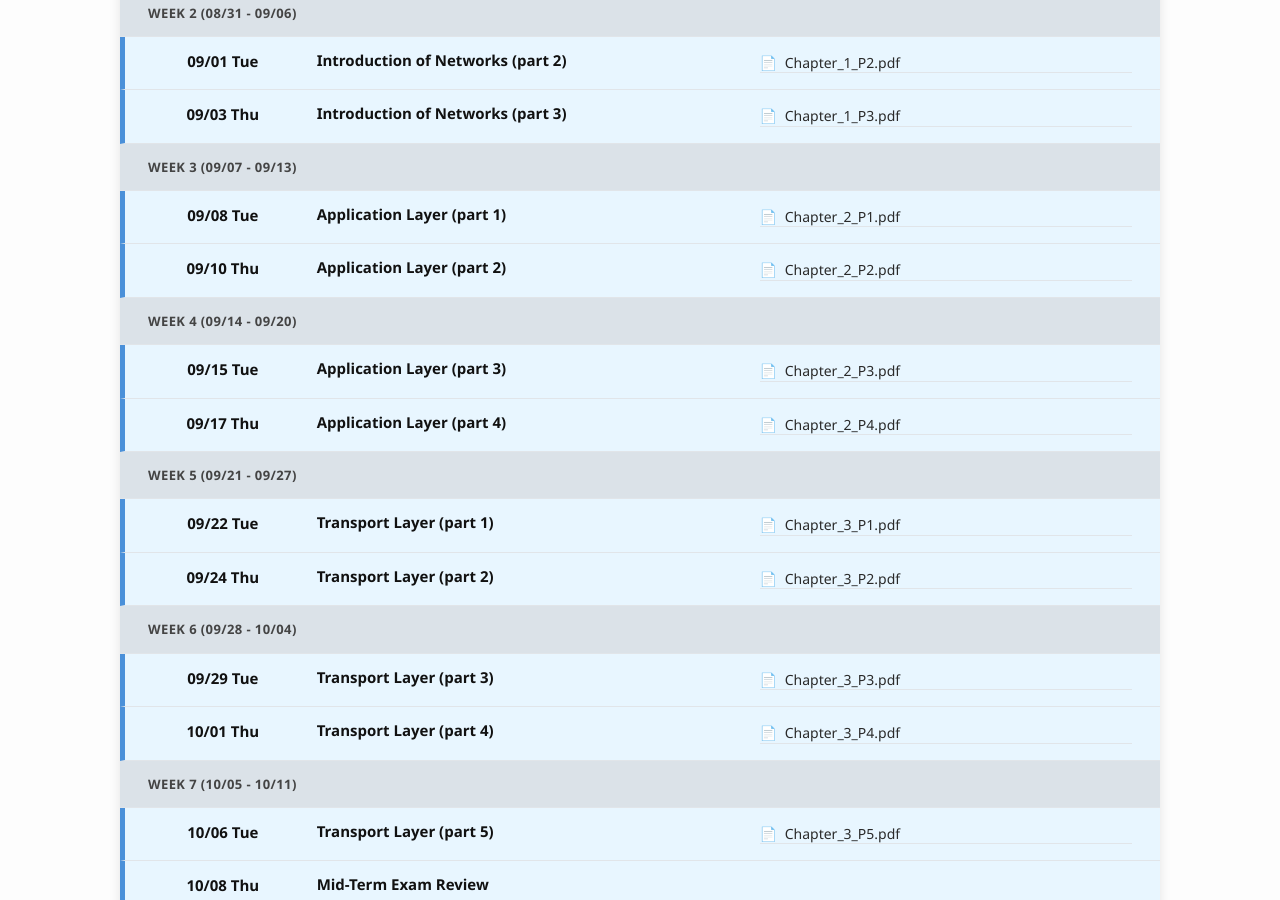
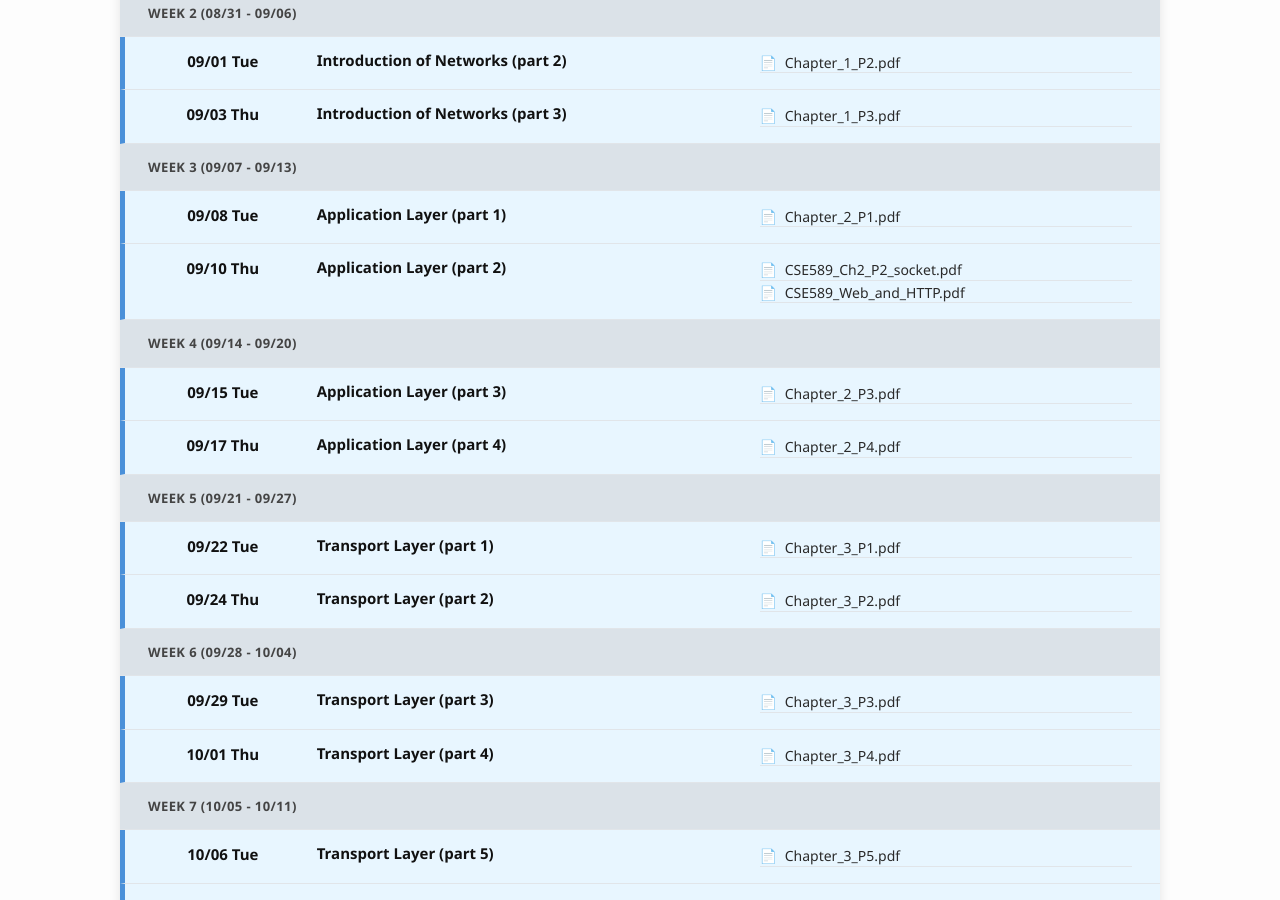
Before and after one commit to xieyaxiongfly/CSE589_fall_2026, a Jekyll site: the page built from schedule.md, in a window 1280 px wide and 900 px high, scrolled down 497 px. Built offline with Jekyll 4.4.1, drawn with Linux system fonts in a browser that asks for light colours; nearby versions of some CDN libraries.

Commit message:
uploading slides

```diff
--- a/_data/course_schedule.yml
+++ b/_data/course_schedule.yml
@@ -33,8 +33,10 @@ lecture_sequence:
     url: https://xieyaxiongfly.github.io/CSE589_fall_2026/static_files/uploads/Chapter_2_P1.pdf
 - topic: Application Layer (part 2)
   materials:
-  - name: Chapter_2_P2.pdf
-    url: https://xieyaxiongfly.github.io/CSE589_fall_2026/static_files/uploads/Chapter_2_P2.pdf
+  - name: CSE589_Ch2_P2_socket.pdf
+    url: https://xieyaxiongfly.github.io/CSE589_fall_2026/static_files/uploads/CSE589_Ch2_P2_socket.pdf
+  - name: CSE589_Web_and_HTTP.pdf
+    url: https://xieyaxiongfly.github.io/CSE589_fall_2026/static_files/uploads/CSE589_Web_and_HTTP.pdf
 - topic: Application Layer (part 3)
   materials:
   - name: Chapter_2_P3.pdf
```
Also changed, not shown: 2 other files.
